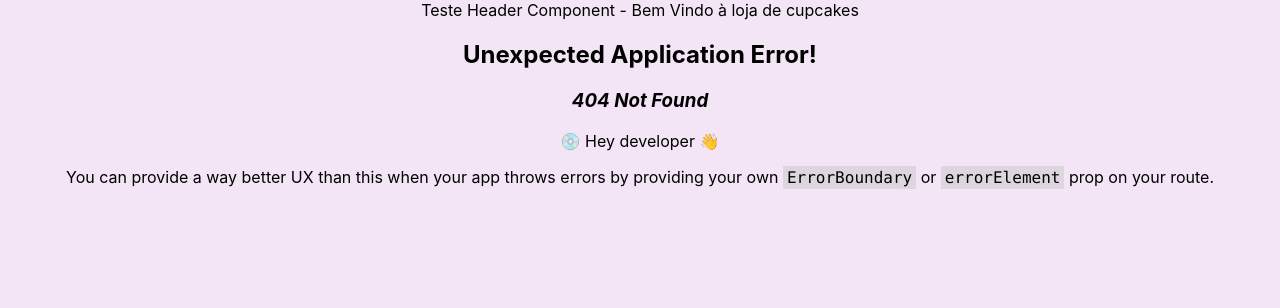
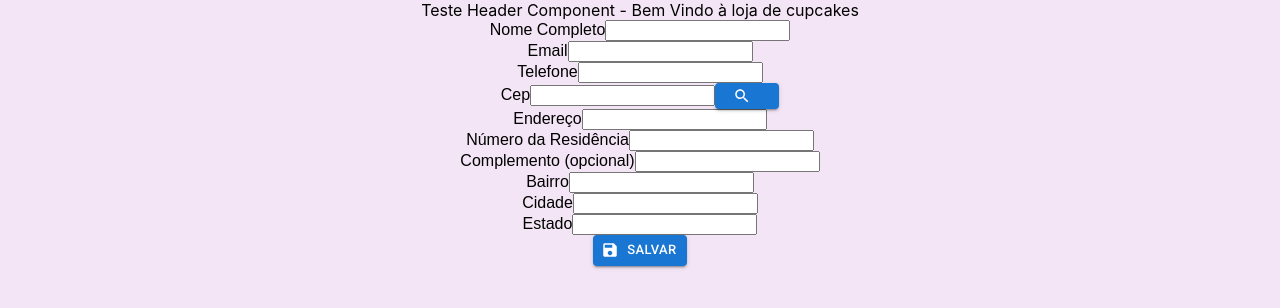
Before and after one commit to denobie/cpkEmp, a React (Create React App) app in the folder front/: page /cliente/novo in a window 1280 px wide. Before the commit this address had no page. Shown: the top 308 px of the page. Built offline with nearby package versions, Linux system fonts and the light colour scheme; a web font is replaced by a local one.

Commit message:
Adiciona Cadastro de Cliente no Front e Adiciona ConsultaCEP do ViaCep

```diff
--- a/front/src/App.js
+++ b/front/src/App.js
@@ -12,9 +12,11 @@ import {
 } from "react-router-dom";
 import ProdutoList from "./pages/produtos/ProdutoList";
 import ProdutoForm from "./pages/produtos/ProdutoForm";
-import Header from "./components/Header";
+import Header from "./components/Header/Header";
 import Login from "./pages/login/Login";
 import Home from "./pages/home/Home";
+import ClienteList from "./pages/clientes/ClienteList";
+import ClienteForm from "./pages/clientes/ClienteForm";
 
 
 const router = createBrowserRouter([
@@ -33,6 +35,14 @@ const router = createBrowserRouter([
   {
     path: "/home",
     Component: Home,
+  },
+  {
+    path: "/clientes",
+    Component: ClienteList,
+  },
+  {
+    path: "/cliente/novo",
+    Component: ClienteForm,
   }
 ]);
 
--- /dev/null
+++ b/front/src/components/Card/CardJustImage.jsx
@@ -0,0 +1,18 @@
+import * as React from 'react';
+import Card from '@mui/material/Card';
+import CardMedia from '@mui/material/CardMedia';
+
+function CardJustImage({image, alt}) {
+    return (
+        <Card sx={{ maxWidth: 345 }}>
+            <CardMedia
+                component="img"
+                alt={alt}
+                height="140"
+                image={image}
+            />
+        </Card>
+    );
+}
+
+export default CardJustImage;
--- /dev/null
+++ b/front/src/pages/clientes/ClienteForm.css
@@ -0,0 +1,10 @@
+.container-cliente {
+    margin: 0;
+    padding: 0;
+    font-family: Arial, sans-serif;
+    /*display: flex;*/
+    justify-content: left;
+    /*align-items: flex-end;*/
+    /*height: 100vh;*/
+    background-color: #f3e5f5;
+}
--- /dev/null
+++ b/front/src/pages/clientes/ClienteForm.jsx
@@ -0,0 +1,99 @@
+import {useState} from "react";
+import SaveIcon from "@mui/icons-material/Save";
+import SearchIcon from '@mui/icons-material/Search';
+import Button from "@mui/material/Button";
+import axios from "axios";
+
+function consultarViaCep(cep){
+    return axios.get(`https://viacep.com.br/ws/${cep}/json/`)
+        .catch(error => {
+            console.error("Erro ao buscar o CEP:", error);
+        });
+}
+
+function ClienteForm() {
+    const [cliente, setCliente] = useState({});
+    const [cep, setCEP] = useState({});
+
+    const salvar = () => {
+        axios.post('http://localhost:8080/api/cliente', cliente)
+            .then(() => alert("Cliente Inserido"))
+    }
+
+    const buscarCEP = (cep) => {
+        consultarViaCep(cep)
+            .then(resultado => setCEP({...cep,
+                                             logradouro: resultado.data.logradouro,
+                                             bairro: resultado.data.bairro,
+                                             cidade: resultado.data.localidade,
+                                             uf: resultado.data.uf}))
+    }
+
+    return <div className={"container-cliente"}>
+        <div>
+            <label htmlFor="nome">Nome Completo</label>
+            <input id={"nome"} name="descricao" type="text" onChange={
+                e => {
+                    setCliente({...cliente, nome: e.target.value})
+                }
+            }/>
+        </div>
+        <div>
+            <label htmlFor="email">Email</label>
+            <input id={"email"} name="email" type="text" onChange={
+                e => {
+                    setCliente({...cliente, email: e.target.value})
+                }
+            }/>
+        </div>
+        <div>
+            <label htmlFor="telefone">Telefone</label>
+            <input id={"telefone"} name="telefone" type="text" onChange={
+                e => {
+                    setCliente({...cliente, telefone: e.target.value})
+                }
+            }/>
+        </div>
+        <div>
+            <label htmlFor="cep">Cep</label>
+            <input id={"cep"} name="cep" type="text" onChange={
+                e => {
+                    setCliente({...cliente, cep: e.target.value})
+                }
+            }/>
+            <Button variant="contained" size="small" startIcon={<SearchIcon/>} onClick={
+                () => {
+                    buscarCEP(cliente.cep)
+                }
+            }></Button>
+        </div>
+        <div>
+            <label htmlFor="logradouro">Endereço</label>
+            <input id={"logradouro"} name="logradouro" type="text" readOnly value={cep.logradouro}/>
+        </div>
+        <div>
+            <label htmlFor="numero">Número da Residência</label>
+            <input id={"numero"} name="numero" type="text"/>
+        </div>
+        <div>
+            <label htmlFor="complemento">Complemento (opcional)</label>
+            <input id={"complemento"} name="complemento" type="text"/>
+        </div>
+        <div>
+            <label htmlFor="bairro">Bairro</label>
+            <input id={"bairro"} name="bairro" type="text" readOnly value={cep.bairro}/>
+        </div>
+        <div>
+            <label htmlFor="cidade">Cidade</label>
+            <input id={"cidade"} name="cidade" type="text" readOnly value={cep.cidade}/>
+        </div>
+        <div>
+            <label htmlFor="uf">Estado</label>
+            <input id={"uf"} name="uf" type="text" readOnly value={cep.uf}/>
+        </div>
+
+        <Button variant="contained" size="small" startIcon={<SaveIcon/>} onClick={salvar}>Salvar</Button>
+    </div>
+}
+
+export default ClienteForm;
--- a/front/src/pages/clientes/ClienteList.jsx
+++ b/front/src/pages/clientes/ClienteList.jsx
@@ -0,0 +1,39 @@
+import {useEffect, useState} from "react";
+import axios from "axios";
+import './ClienteForm.css'
+
+function getClientes() {
+    return axios.get('http://localhost:8080/api/cliente');
+}
+
+function Cliente(props) {
+    const cliente = props.cliente;
+
+    return (
+        <div>
+            <p>{cliente.nome} {cliente.email}</p>
+        </div>
+    )
+}
+
+function ClienteList() {
+    const [clientes, setClientes] = useState([]);
+
+    useEffect(() => {
+        buscarClientes();
+    }, []);
+
+    const buscarClientes = () => {
+        getClientes()
+            .then(resultado => setClientes(resultado.data.content))
+            .catch(error => console.log(error));
+    }
+
+    return <div>
+        {clientes.map((cliente) => {
+            return (<Cliente cliente={cliente}/>)
+        })}
+    </div>
+}
+
+export default ClienteList;
--- a/front/src/pages/home/Home.jsx
+++ b/front/src/pages/home/Home.jsx
@@ -12,14 +12,22 @@ function Home() {
         navigate("/produtos/novo")
     }
 
+    const navigateToClientList = () => {
+        navigate("/clientes")
+    }
+
+    const navigateToNovoCliente = () => {
+        navigate("/cliente/novo")
+    }
+
     return <div className={"div-panel"}>
         <div>
             <Button variant="contained" onClick={navigateToProdutoList}>Produtos</Button>
             <Button variant="contained" onClick={navigateToNovoProduto}>Novo Produto</Button>
         </div>
         <div>
-            <Button variant="contained" onClick={navigateToNovoProduto}>Clientes</Button>
-            <Button variant="contained" onClick={navigateToNovoProduto}>NovoCliente</Button>
+            <Button variant="contained" onClick={navigateToClientList}>Clientes</Button>
+            <Button variant="contained" onClick={navigateToNovoCliente}>NovoCliente</Button>
         </div>
     </div>
 }
--- a/front/src/pages/produtos/ProdutoForm.jsx
+++ b/front/src/pages/produtos/ProdutoForm.jsx
@@ -1,28 +1,22 @@
 import {useState} from "react";
+import Button from '@mui/material/Button';
+import SaveIcon from '@mui/icons-material/Save';
 import axios from "axios";
+import CardJustImage from "../../components/Card/CardJustImage";
 
-function ProdutoForm(props) {
-        const [produto, setProduto] = useState({desconto: 0});
+function ProdutoForm() {
+      const [produto, setProduto] = useState({});
 
       const salvar = () => {
-
-
           axios.post('http://localhost:8080/api/produto', produto)
               .then(() => alert("Produto inserido"))
       }
 
-
         return <div>
-            Formulario
-
-
             <div>
                 <label htmlFor="descricao">Descrição</label>
                 <input id={"descricao"} name="descricao" type="text" value={produto.descricao} onChange={e => {
-                    const novoProduto = {...produto}
-
-                        novoProduto.descricao = e.target.value;
-                    setProduto({...novoProduto})
+                    setProduto({...produto, descricao: e.target.value})
                 }}/>
             </div>
             <div>
@@ -30,9 +24,22 @@ function ProdutoForm(props) {
                 <input id="preco" name="preco" type="number" value={produto.preco} onChange={e => {
                     setProduto({...produto, preco: e.target.value});
                 }}/>
+                <label htmlFor="desconto">Desconto</label>
+                <input id="desconto" name="desconto" type="number" value={produto.desconto} onChange={e => {
+                    setProduto({...produto, desconto: e.target.value});
+                }}/>
             </div>
-            <button onClick={salvar}>Salvar</button>
+            <div>
+                <label htmlFor="urlImagen">Url Imagem</label>
+                <input id="urlImagen" name="urlImagen" type="texte" value={produto.caminhoimagem} onChange={e => {
+                    setProduto({...produto, caminhoimagem: e.target.value});
+                }}/>
+                {produto.caminhoimagem?.trim() && (
+                    <CardJustImage alt={produto.descricao} image={produto.caminhoimagem} />
+                )}
+            </div>
 
+            <Button variant="contained" size="small" startIcon={<SaveIcon/>} onClick={salvar}>Salvar</Button>
         </div>
 }
 
--- a/front/src/pages/produtos/ProdutoList.jsx
+++ b/front/src/pages/produtos/ProdutoList.jsx
@@ -71,7 +71,6 @@ function ProdutoList() {
             return (<Produto produto={produto}/>)
         })}
 
-        <button onClick={buscarProdutos}>Buscar</button>
         <Button variant="contained" onClick={buscarProdutos}>Buscar</Button>
         <a href={"/produtos/novo"}>Novo Produto</a>
 
```
Also changed, not shown: front/src/components/Header/Header.jsx (renamed from front/src/components/Header.jsx).
